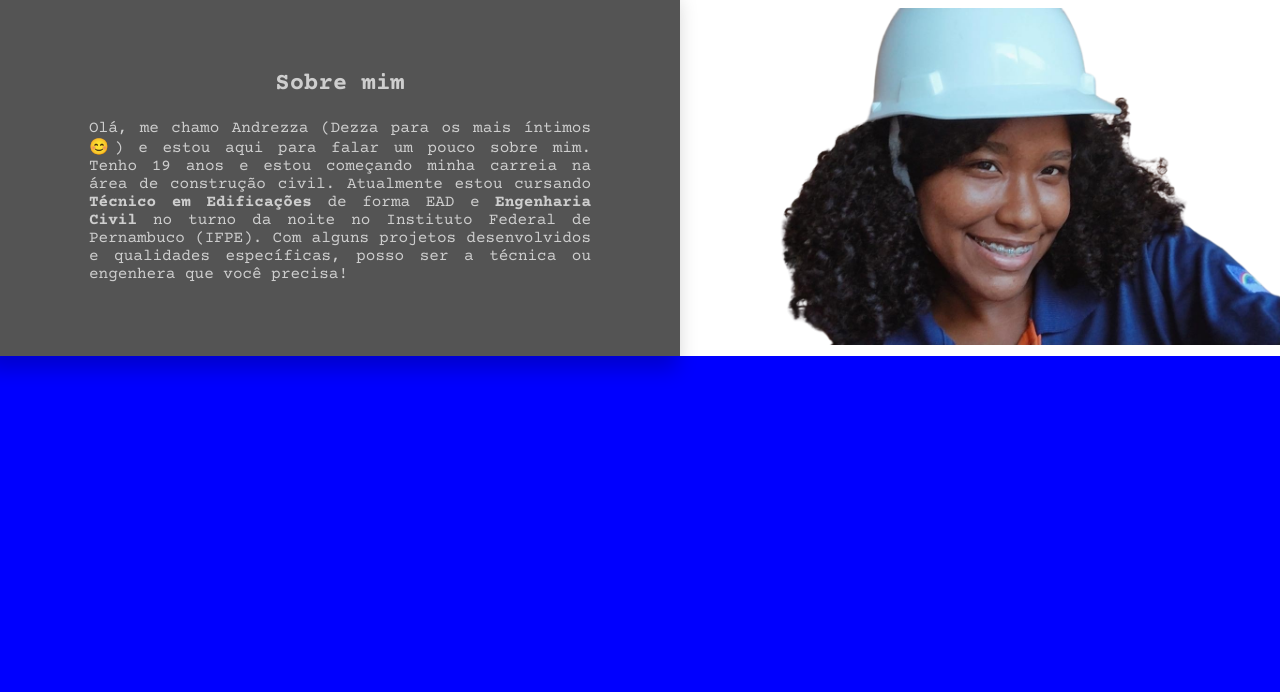
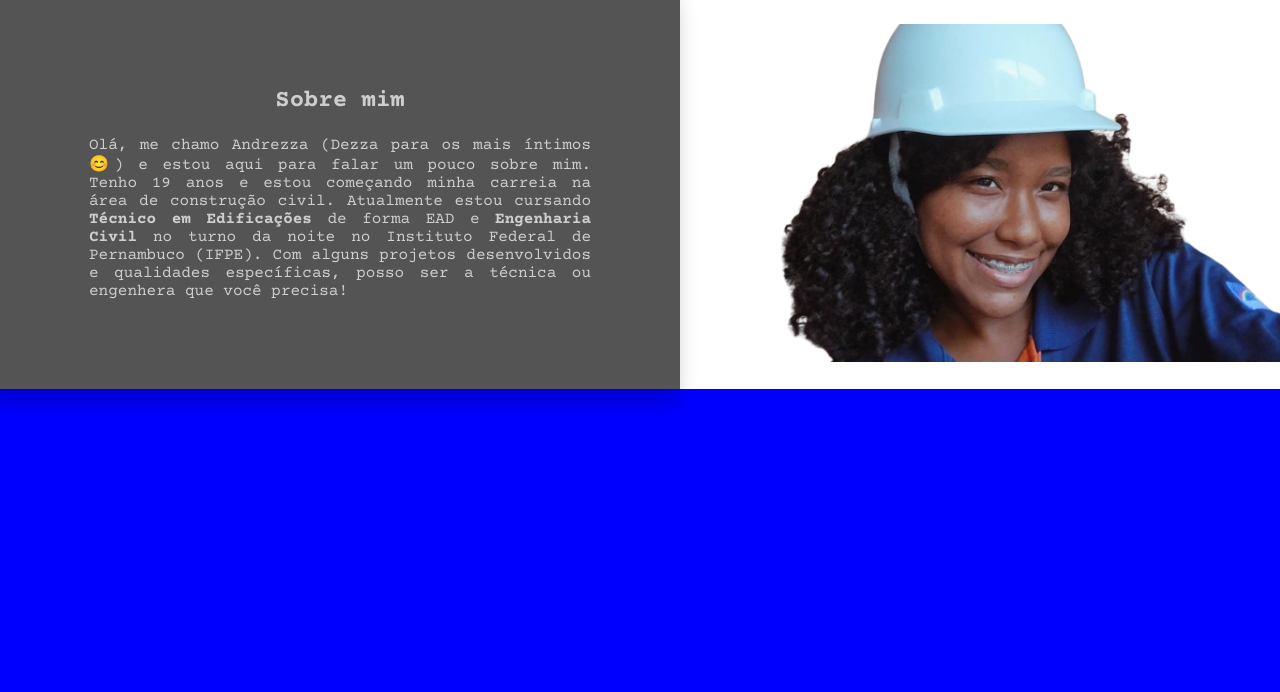
Before and after one commit to italoryansouza/landing-dezza, a plain HTML site: page index.html in a window 1280 px wide. Shown: the part 108-800 px from the top of the page. Drawn offline with nearby package versions, Linux system fonts and the light colour scheme.

Commit message:
correção do padding

```diff
--- a/styles/styles.css
+++ b/styles/styles.css
@@ -67,7 +67,7 @@ header {
     display: flex;
     flex-direction: column;
     text-align: justify;
-    padding: 5.71% 89px;
+    padding: 7% 89px;
     width: 100%;
     background-color: var(--corcinza);
     gap: 22px;
```
